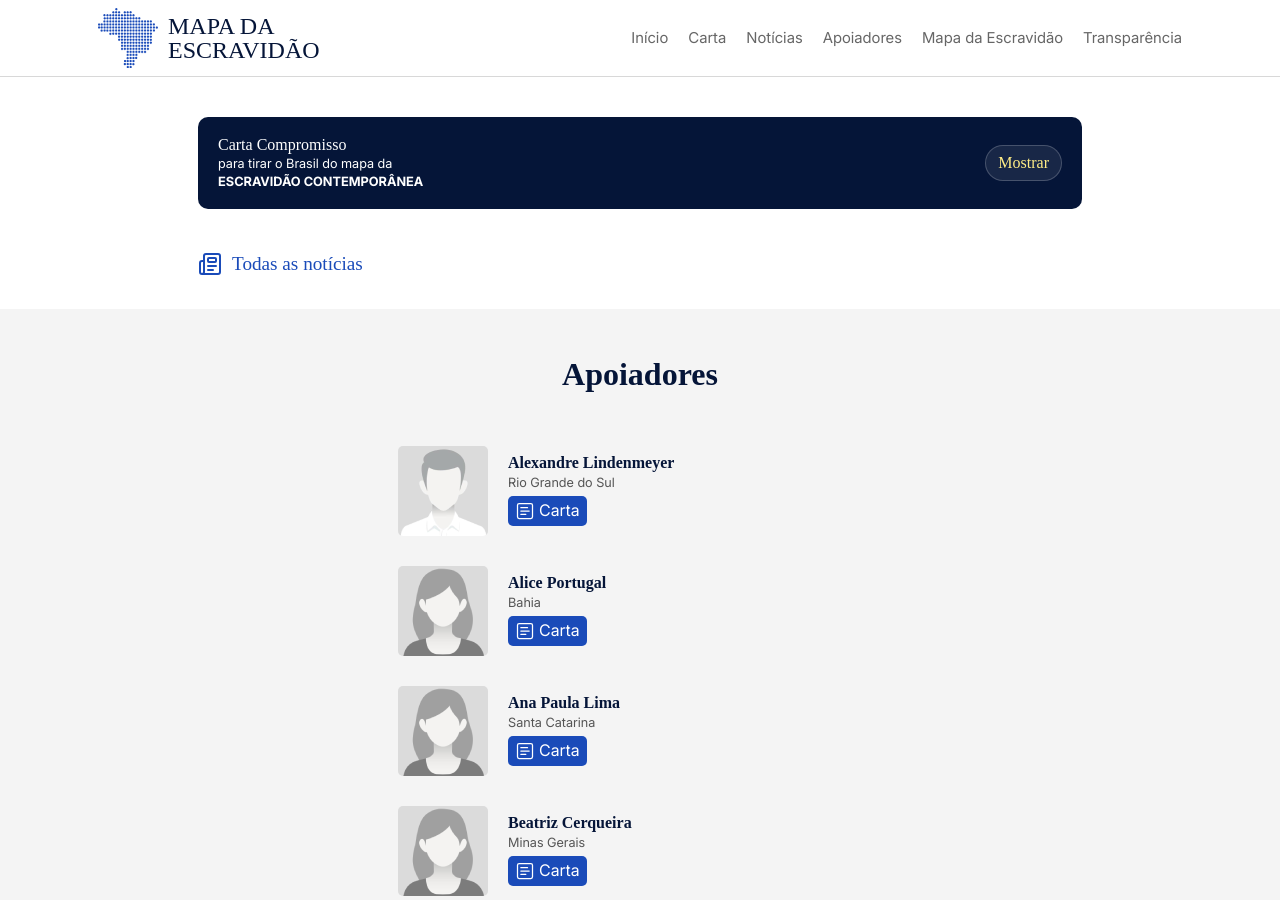
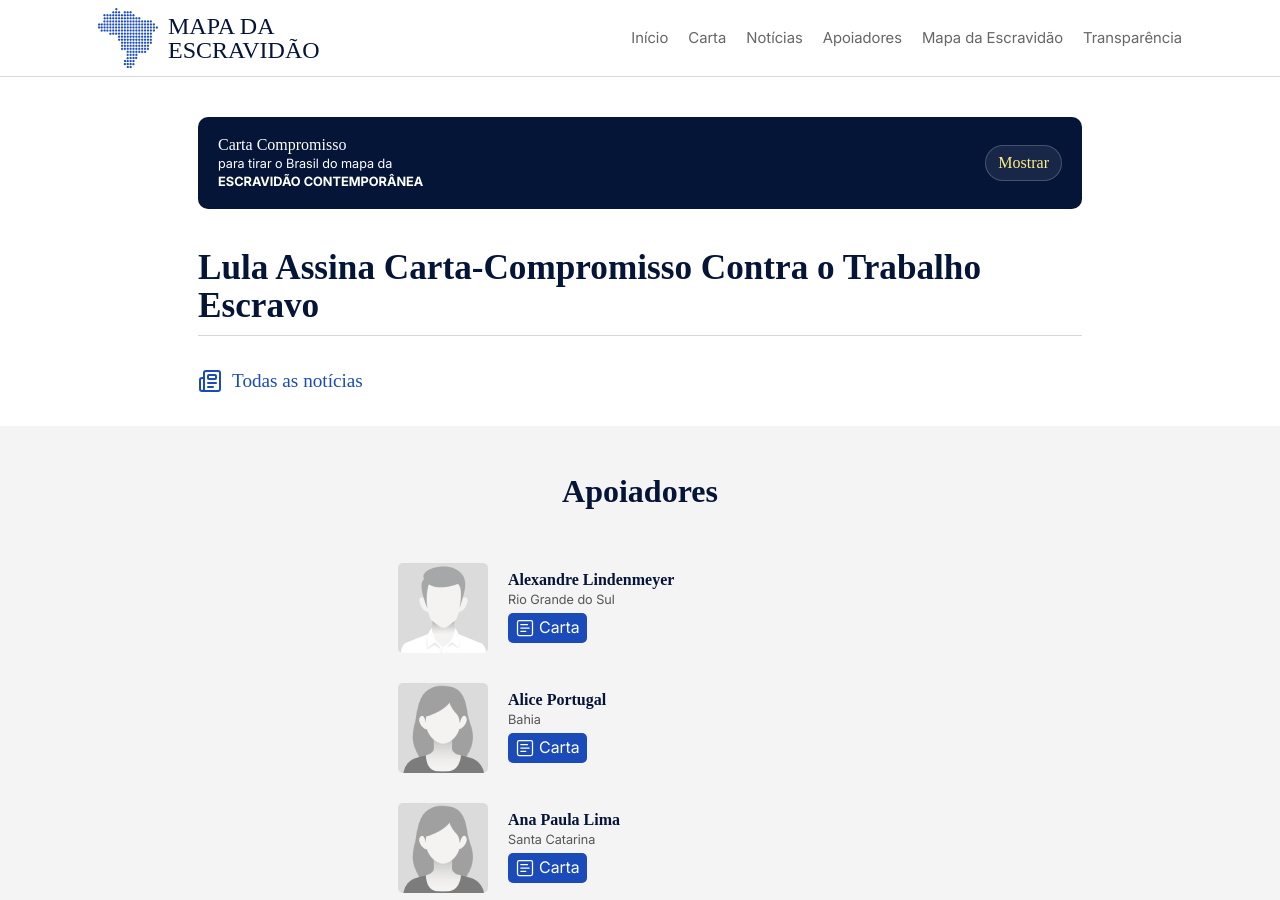
Before and after one commit to Landowski/mapa-escravidao, a Jekyll site: the page built from index.html, in a window 1280 px wide and 900 px high. Built offline with Jekyll 4.4.1, drawn with Linux system fonts in a browser that asks for light colours; some web fonts are replaced.

Commit message:
Update index.html

```diff
--- a/index.html
+++ b/index.html
@@ -23,6 +23,14 @@ permalink: /
                 </div>
             </section>
         </div>
+
+        <section class="ultimas-noticias">
+            <div class="container">
+                <article class="noticia-principal">
+                    <h1 class="title"><a href="/noticias/carta-compromisso-lula">Lula Assina Carta-Compromisso Contra o Trabalho Escravo</a></h1>
+                </article>
+            </div>
+         </section>
 
         <section class="ultimas-noticias">
             <div class="container">
```
